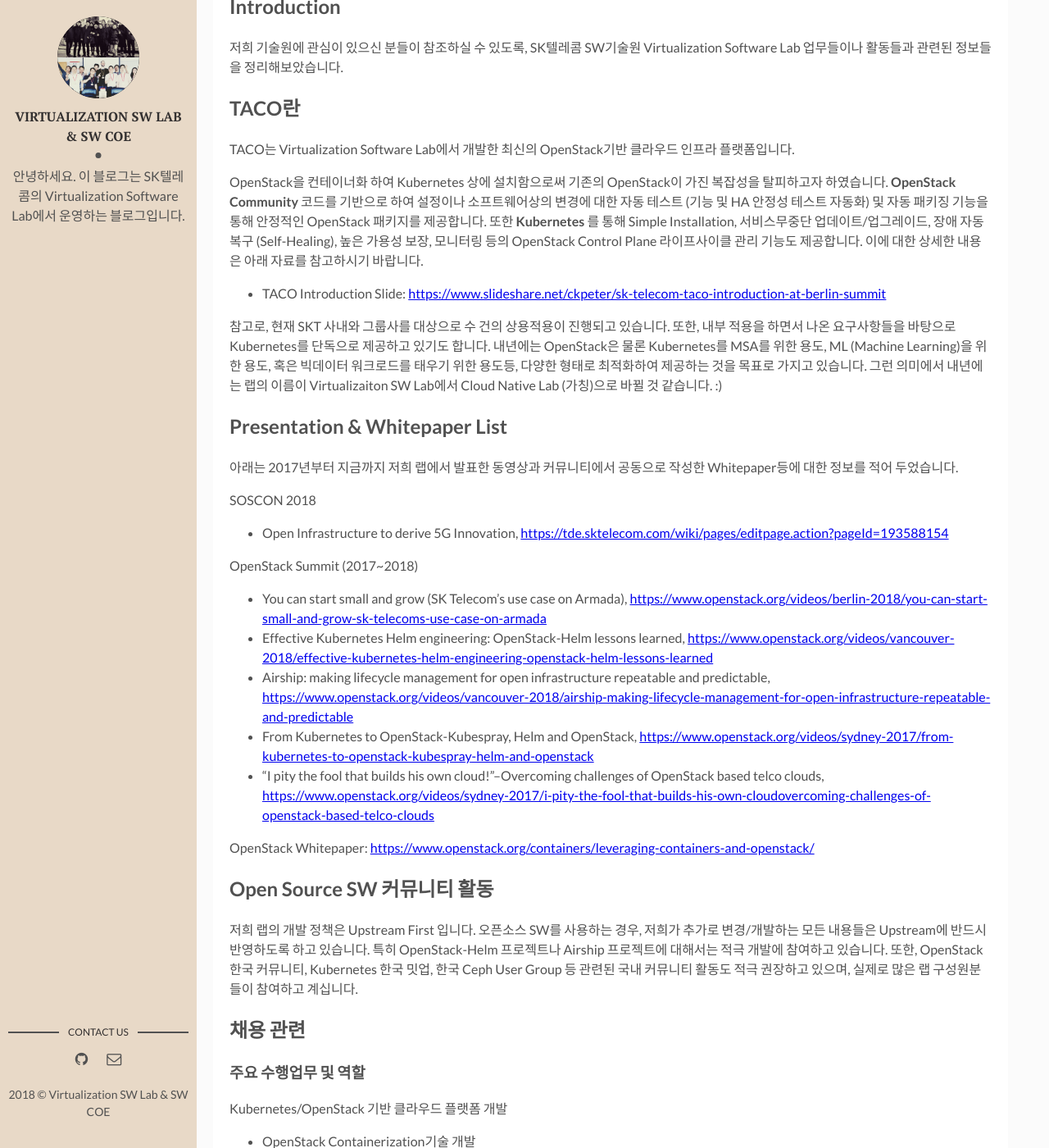
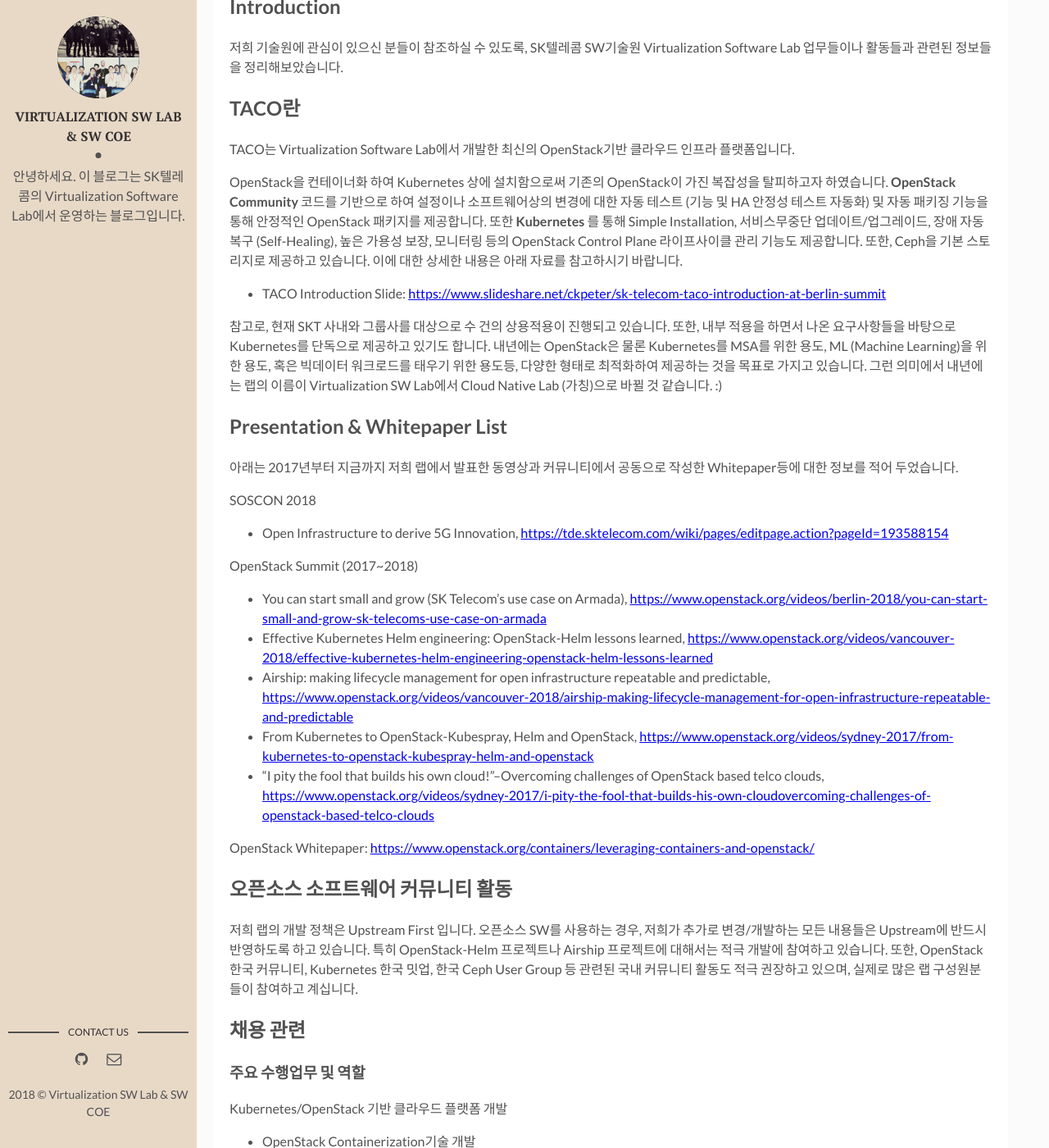
Before and after one commit to sktelecom-oslab/Virtualization-Software-Lab, a Jekyll site: the page built from _posts/2018-12-07-LabIntro.md, in a window 1280 px wide and 1400 px high, scrolled down 264 px. Shown: the whole window at 82% size. Built offline with Jekyll 4.4.1, drawn with Linux system fonts in a browser that asks for light colours.

Commit message:
오탈자 수정 및 ceph 단어 추가

```diff
--- a/_posts/2018-12-07-LabIntro.md
+++ b/_posts/2018-12-07-LabIntro.md
@@ -13,10 +13,10 @@ by Virtualization SW Lab (jay.ahn@sk.com)
 ## TACO란
 TACO는 Virtualization Software Lab에서 개발한 최신의 OpenStack기반 클라우드 인프라 플랫폼입니다.
 
-OpenStack을 컨테이너화 하여 Kubernetes 상에 설치함으로써 기존의 OpenStack이 가진 복잡성을 탈피하고자 하였습니다. **OpenStack Community** 코드를 기반으로 하여 설정이나 소프트웨어상의 변경에 대한 자동 테스트 (기능 및 HA 안정성 테스트 자동화) 및 자동 패키징 기능을 통해 안정적인 OpenStack 패키지를 제공합니다. 또한 **Kubernetes** 를 통해 Simple Installation, 서비스무중단 업데이트/업그레이드, 장애 자동복구 (Self-Healing), 높은 가용성 보장, 모니터링 등의 OpenStack Control Plane 라이프사이클 관리 기능도 제공합니다. 이에 대한 상세한 내용은 아래 자료를 참고하시기 바랍니다.
+OpenStack을 컨테이너화 하여 Kubernetes 상에 설치함으로써 기존의 OpenStack이 가진 복잡성을 탈피하고자 하였습니다. **OpenStack Community** 코드를 기반으로 하여 설정이나 소프트웨어상의 변경에 대한 자동 테스트 (기능 및 HA 안정성 테스트 자동화) 및 자동 패키징 기능을 통해 안정적인 OpenStack 패키지를 제공합니다. 또한 **Kubernetes** 를 통해 Simple Installation, 서비스무중단 업데이트/업그레이드, 장애 자동복구 (Self-Healing), 높은 가용성 보장, 모니터링 등의 OpenStack Control Plane 라이프사이클 관리 기능도 제공합니다. 또한, Ceph을 기본 스토리지로 제공하고 있습니다. 이에 대한 상세한 내용은 아래 자료를 참고하시기 바랍니다.
  - TACO Introduction Slide: <https://www.slideshare.net/ckpeter/sk-telecom-taco-introduction-at-berlin-summit>
 
-참고로, 현재 SKT 사내와 그룹사를 대상으로 수 건의 상용적용이 진행되고 있습니다. 또한, 내부 적용을 하면서 나온 요구사항들을 바탕으로 Kubernetes를 단독으로 제공하고 있기도 합니다. 내년에는 OpenStack은 물론 Kubernetes를 MSA를 위한 용도, ML (Machine Learning)을 위한 용도, 혹은 빅데이터 워크로드를 태우기 위한 용도등, 다양한 형태로 최적화하여 제공하는 것을 목표로 가지고 있습니다. 그런 의미에서 내년에는 랩의 이름이 Virtualizaiton SW Lab에서 Cloud Native Lab (가칭)으로 바뀔 것 같습니다. :)
+참고로, 현재 SKT 사내와 그룹사를 대상으로 수 건의 상용적용이 진행되고 있습니다. 또한, 내부 적용을 하면서 나온 요구사항들을 바탕으로 Kubernetes를 단독으로 제공하고 있기도 합니다. 내년에는 OpenStack은 물론 Kubernetes를 MSA를 위한 용도, ML (Machine Learning)을 위한 용도, 혹은 빅데이터 워크로드를 태우기 위한 용도등, 다양한 형태로 최적화하여 제공하는 것을 목표로 가지고 있습니다. 그런 의미에서 내년에는 랩의 이름이 Virtualization SW Lab에서 Cloud Native Lab (가칭)으로 바뀔 것 같습니다. :)
 
 ## Presentation & Whitepaper List
 아래는 2017년부터 지금까지 저희 랩에서 발표한 동영상과 커뮤니티에서 공동으로 작성한 Whitepaper등에 대한 정보를 적어 두었습니다.
@@ -33,7 +33,7 @@ OpenStack Summit (2017~2018)
 
 OpenStack Whitepaper: <https://www.openstack.org/containers/leveraging-containers-and-openstack/>
 
-## Open Source SW 커뮤니티 활동
+## 오픈소스 소프트웨어 커뮤니티 활동
 저희 랩의 개발 정책은 Upstream First 입니다. 오픈소스 SW를 사용하는 경우, 저희가 추가로 변경/개발하는 모든 내용들은 Upstream에 반드시 반영하도록 하고 있습니다. 특히 OpenStack-Helm 프로젝트나 Airship 프로젝트에 대해서는 적극 개발에 참여하고 있습니다. 또한, OpenStack 한국 커뮤니티, Kubernetes 한국 밋업, 한국 Ceph User Group 등 관련된 국내 커뮤니티 활동도 적극 권장하고 있으며, 실제로 많은 랩 구성원분들이 참여하고 계십니다.
 
 ## 채용 관련
```
